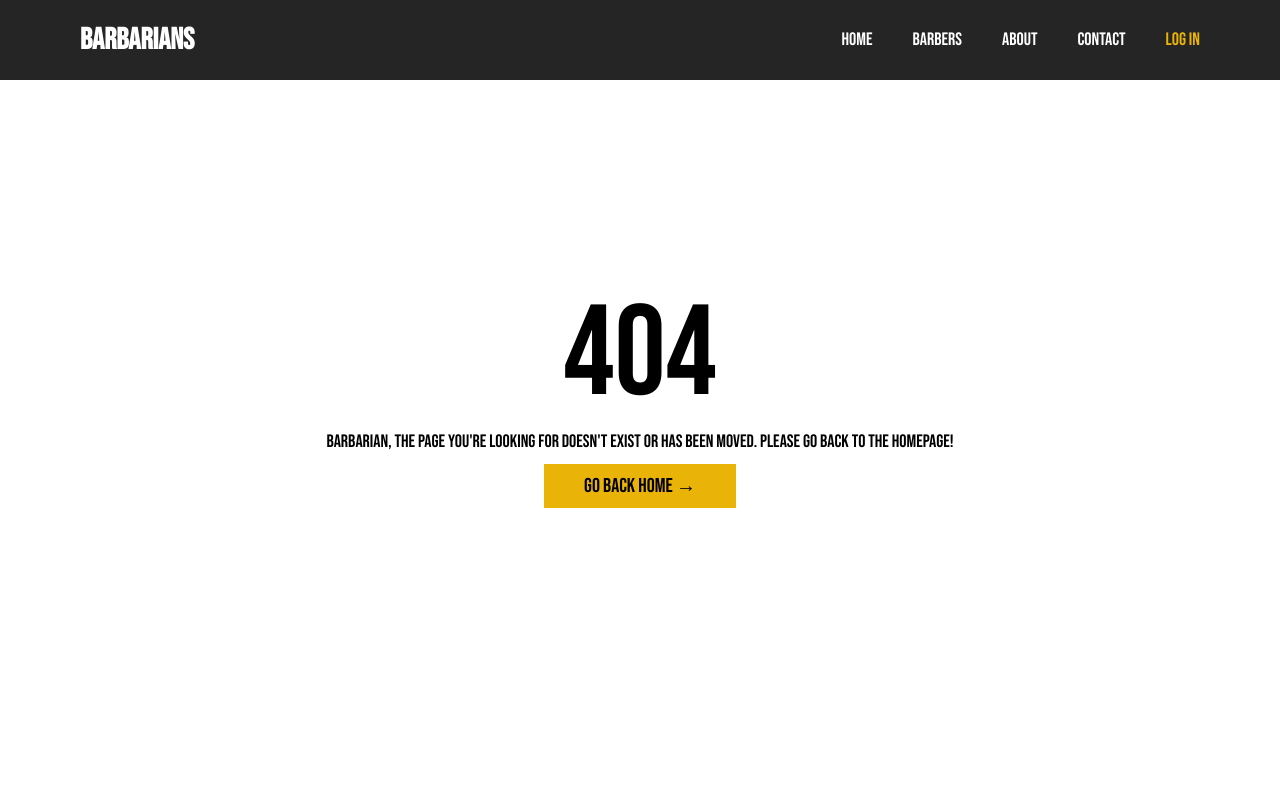
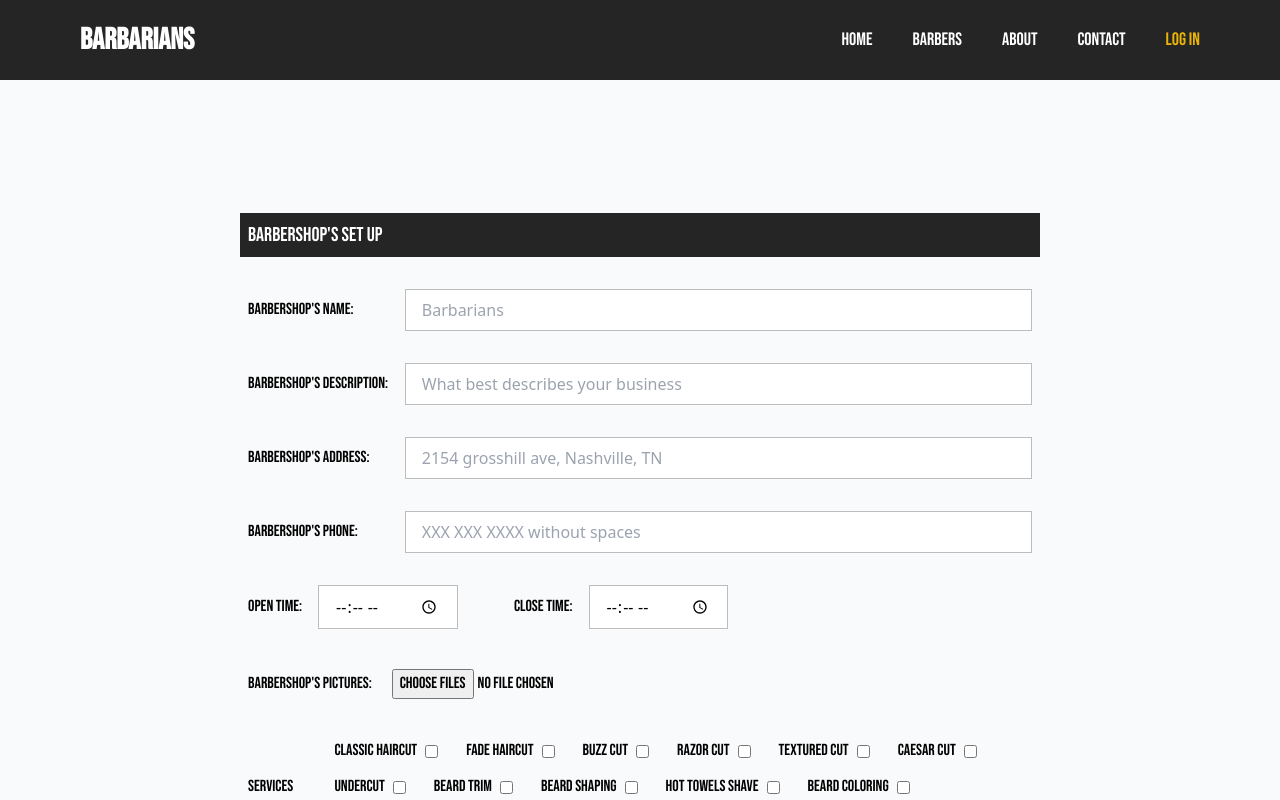
Before and after one commit to sebaslozano99/barbariansFronted, a React (Vite) app: page /barbershop-edit in a window 1280 px wide. Shown: the top 800 px of the page. Built offline with nearby package versions, Linux system fonts and the light colour scheme; no server answers.

Commit message:
added 'barbershop-edit' form

```diff
--- a/src/App.jsx
+++ b/src/App.jsx
@@ -1,5 +1,9 @@
 import { lazy, Suspense } from "react";
-import { BrowserRouter, Route, Routes } from "react-router-dom";
+import { BrowserRouter, Navigate, Route, Routes } from "react-router-dom";
+import { QueryClient, QueryClientProvider } from "@tanstack/react-query";
+import { Toaster } from "react-hot-toast";
+import { UserProvider } from "./context/userContext";
+
 
 
 // Pages
@@ -16,8 +20,8 @@ import Header from "./components/Header";
 import Footer from "./components/Footer";
 import LogInForm from "./components/LogInForm";
 import SignupForm from "./components/SignupForm";
-import { QueryClient, QueryClientProvider } from "@tanstack/react-query";
-import { Toaster } from "react-hot-toast";
+import Admin from "./pages/Admin";
+import EditBarbershop from "./pages/EditBarbershop";
 
 
 const queryClient = new QueryClient();
@@ -25,6 +29,7 @@ const queryClient = new QueryClient();
 export default function App() {
   return (
     <QueryClientProvider client={queryClient} >
+      <UserProvider>
         <BrowserRouter>
           <Suspense fallback={ <h1>Loading...</h1> } >
             <Header />
@@ -35,15 +40,22 @@ export default function App() {
               <Route path="/contact" element={ <Contacts /> } />
               <Route path="*" element={ <NotFound /> } />
 
+              <Route element={ <Admin /> }>
+                <Route path="/barbershop-dashboard" element={ <h1>Admin</h1> } />
+                <Route path="/barbershop-edit" element={ <EditBarbershop /> } />
+              </Route>
+
               <Route path="/auth" element={ <Auth /> }>
+                <Route index element={ <Navigate to="login" replace /> } />
                 <Route path="/auth/login" element={ <LogInForm /> } />
                 <Route path="/auth/signup" element={ <SignupForm /> } />
               </Route>
+
             </Routes>
             <Footer />
           </Suspense>
         </BrowserRouter>
-
+      </UserProvider>
       <Toaster position="top-right" toastOptions={{ className: "bg-[#252525] text-white", duration: 2000}} />
     </QueryClientProvider>
   )
--- /dev/null
+++ b/src/components/CheckboxContainer.jsx
@@ -0,0 +1,28 @@
+import CheckboxItem from "./CheckboxItem";
+
+export default function CheckboxContainer() {
+  return (
+    <div className="flex items-center justify-between gap-4 px-2 w-auto" >
+      <h2 >Services</h2>
+
+      <div className="flex items-center flex-wrap gap-3 w-[90%]" >
+        <CheckboxItem value="classic-haircut" >Classic Haircut</CheckboxItem>
+        <CheckboxItem value="fade-haircut" >Fade Haircut</CheckboxItem>
+        <CheckboxItem value="buzz-cut" >Buzz Cut</CheckboxItem>
+        <CheckboxItem value="razor-cut" >Razor Cut</CheckboxItem>
+        <CheckboxItem value="textured-cut" >Textured Cut</CheckboxItem>
+        <CheckboxItem value="caesar-cut" >Caesar Cut</CheckboxItem>
+        <CheckboxItem value="undercut" >Undercut</CheckboxItem>
+        <CheckboxItem value="beard-trim" >Beard Trim</CheckboxItem>
+        <CheckboxItem value="beard-shaping" >Beard Shaping</CheckboxItem>
+        <CheckboxItem value="hot-towels-shave" >Hot Towels Shave</CheckboxItem>
+        <CheckboxItem value="beard-coloring" >Beard Coloring</CheckboxItem>
+        <CheckboxItem value="hair-repair-treatment" >Hair Repair Treatment</CheckboxItem>
+        <CheckboxItem value="nose-ear-trimming" >Nose and Ear Trimming</CheckboxItem>
+        <CheckboxItem value="beard-shaping" >Mobile Service</CheckboxItem>
+
+      </div>
+
+    </div>
+  )
+}
--- /dev/null
+++ b/src/components/CheckboxItem.jsx
@@ -0,0 +1,23 @@
+import PropTypes from "prop-types";
+
+
+export default function CheckboxItem({children, value}) {
+  return (
+    <div className="flex items-center gap-2 mx-2" >
+      <label htmlFor={value} className="cursor-pointer" >{children}</label>
+      <input
+        id={value}
+        name={value}
+        type="checkbox"
+        value={value}
+        className="cursor-pointer"
+      />
+    </div>
+  )
+}
+
+
+CheckboxItem.propTypes = {
+  children: PropTypes.string,
+  value: PropTypes.string,
+}
--- a/src/components/Header.jsx
+++ b/src/components/Header.jsx
@@ -39,7 +39,7 @@ export default function Header() {
 
 
   return (
-    <header className={`fixed top-0 z-50 flex items-center justify-between px-20 text-white w-full h-[10vh] ${isRightpage && isScrolled ? "bg-[#252525]/40" : "bg-[#252525]"} backdrop-blur-sm transition-all ease-in-out duration-500`} >
+    <header className={`sticky top-0 z-50 flex items-center justify-between px-20 text-white w-full h-[10vh] ${isRightpage && isScrolled ? "bg-[#252525]/40" : "bg-[#252525]"} backdrop-blur-sm transition-all ease-in-out duration-500`} >
       <h1 className="font-bold text-3xl" >
         <Link to="/" >Barbarians</Link>
       </h1>
--- a/src/components/SignupForm.jsx
+++ b/src/components/SignupForm.jsx
@@ -1,9 +1,10 @@
 import { useReducer } from 'react';
-import { Link } from 'react-router-dom';
-import PasswordInput from './PasswordInput';
+import { Link, useNavigate } from 'react-router-dom';
 import { useMutation } from '@tanstack/react-query';
 import { signup } from '../services/userAuth';
+import PasswordInput from './PasswordInput';
 import toast from 'react-hot-toast';
+import Spinner from './Spinner';
 
 
 const initialState = {
@@ -64,12 +65,19 @@ function reducer(state, action){
 export default function SignupForm() {
 
   const [{first_name, last_name, email, password, confirm_password, role}, dispatch] = useReducer(reducer, initialState);
+  const navigate = useNavigate();
 
-  const { mutate } = useMutation({
+
+  const { mutate, isPending } = useMutation({
     mutationFn: (e) => signup(e, first_name, last_name, email, password, confirm_password, role),
-    onSuccess: (data) => toast.success(data.message),
+    onSuccess: (data) => {
+      if(role === "user") navigate("/barbers");
+      else navigate("/barbershop-edit");
+      toast.success(data.message);
+    },
     onError: (error) => toast.error(error.message),
   });
+
 
   return (
     <form
@@ -139,7 +147,7 @@ export default function SignupForm() {
 
 
       <div className="flex items-center justify-end gap-6" >
-        <button className="px-8 py-1 text-white text-lg bg-[#252525] " >Sign up</button>
+        <button className="flex justify-center items-center px-8 py-1 text-white text-lg w-28 h-10 bg-[#252525] " >{isPending ? <Spinner  /> : "Sign up"  }</button>
         <p>You already have an account? <Link to="/auth/login" className="text-yellow-600 underline" >Log in</Link> </p>
       </div>
 
--- /dev/null
+++ b/src/components/Spinner.jsx
@@ -0,0 +1,18 @@
+import PropTypes from "prop-types";
+
+
+export default function Spinner({size = 1}) {
+  return (
+    <div
+        className={`border-2 border-t-gray-600 border-r-gray-600 rounded-full animate-spin`}
+        style={{width: `${size}em`, height: `${size}em`}}
+    >
+
+    </div>
+  )
+}
+
+
+Spinner.propTypes = {
+    size: PropTypes.number
+}
--- /dev/null
+++ b/src/context/UserContext.jsx
@@ -0,0 +1,72 @@
+import { createContext, useEffect } from "react";
+import { useContext } from "react";
+import { useState } from "react";
+import PropTypes from "prop-types";
+
+
+
+
+
+const BASE_API_URL = "http://localhost:5000";
+const UserContext = createContext();
+
+export function UserProvider({children}) {
+
+  const [user, setUser] = useState(null);
+  const [isAuthenticated, setIsAuthenticated] = useState(false);
+  const [isLoading, setIsLoading] = useState(false);
+
+  async function validateToken(){
+    setIsLoading(true);
+    try{
+      const res = await fetch(`${BASE_API_URL}/api/auth/validate-token`, {
+        method: "GET",
+        credentials: "include",
+      });
+
+      if(!res.ok) {
+        const errorData = await res.json();
+        throw new Error(errorData.message);
+      }
+
+      const data = await res.json();
+
+      setUser(data);
+    }
+    catch(error){
+      throw new Error(error.message);
+    }
+    finally{
+      setIsLoading(false);
+    }
+  }
+
+  useEffect(() => {
+    validateToken();
+  }, [])
+
+
+  return (
+    <UserContext.Provider value={{
+      user,
+      isAuthenticated,
+      isLoading,
+      setUser,
+      setIsAuthenticated
+    }}>
+      { children }
+    </UserContext.Provider>
+  )
+}
+
+
+export function useUserContext(){
+    const context = useContext(UserContext);
+    if(context === "undefined") throw new Error("'useUserContext' must be used inside 'useUserContext'");
+    return context;
+}
+
+
+UserProvider.propTypes = {
+    children: PropTypes.node
+}
--- /dev/null
+++ b/src/pages/Admin.jsx
@@ -0,0 +1,10 @@
+import { Outlet } from "react-router-dom";
+
+
+export default function Admin() {
+  return (
+    <main className="flex justify-center items-center w-full bg-gray-50">
+      <Outlet />
+    </main>
+  )
+}
--- /dev/null
+++ b/src/pages/EditBarbershop.jsx
@@ -0,0 +1,112 @@
+import CheckboxContainer from "../components/CheckboxContainer";
+import PasswordInput from "../components/PasswordInput";
+
+
+
+
+
+
+
+export default function EditBarbershop() {
+
+
+
+  return (
+    <main className="flex justify-center items-center w-full h-[110vh] bg-gray-50">
+
+      <form className="flex flex-col gap-8 mt-20 w-[50em]" >
+
+        <h2 className="p-2 text-white text-xl w-full bg-[#252525]" >Barbershop&apos;s Set up</h2>
+
+        <PasswordInput
+          type="text"
+          label="Barbershop's Name:"
+          placeholder="Barbarians"
+          idName="barbershop-name"
+          // inputValue={first_name}
+          // onChangeFunc={(e) => dispatch({type: "first_name/set", payload: e.target.value})}
+        />
+
+        <PasswordInput
+          type="text"
+          label="Barbershop's Description:"
+          placeholder="What best describes your business"
+          idName="barbershop-description"
+          // inputValue={first_name}
+          // onChangeFunc={(e) => dispatch({type: "first_name/set", payload: e.target.value})}
+        />
+
+        <PasswordInput
+          type="text"
+          label="Barbershop's Address:"
+          placeholder="2154 grosshill ave, Nashville, TN"
+          idName="barbershop-name"
+          // inputValue={first_name}
+          // onChangeFunc={(e) => dispatch({type: "first_name/set", payload: e.target.value})}
+        />
+
+        <PasswordInput
+          type="tel"
+          label="Barbershop's Phone:"
+          placeholder="XXX XXX XXXX without spaces"
+          idName="barbershop-phone"
+          // inputValue={first_name}
+          // onChangeFunc={(e) => dispatch({type: "first_name/set", payload: e.target.value})}
+        />
+
+        <div className="flex items-center gap-10" >
+
+          <div className="flex items-center justify-between gap-4 px-2 w-auto" >
+            <label htmlFor="open">Open Time:</label>
+            <input
+              id="open"
+              name="open"
+              type="time"
+              // value={inputValue}
+              // onChange={(e) => onChangeFunc(e)}
+              className="px-4 py-2 font-sans w-auto border-[1px] border-[#252525]/30 cursor-pointer"
+              required
+            />
+          </div>
+
+          <div className="flex items-center justify-between gap-4 px-2 w-auto" >
+            <label htmlFor="open">Close Time:</label>
+            <input
+              id="open"
+              name="open"
+              type="time"
+              // value={inputValue}
+              // onChange={(e) => onChangeFunc(e)}
+              className="px-4 py-2 font-sans w-auto border-[1px] border-[#252525]/30 cursor-pointer"
+              required
+            />
+          </div>
+
+        </div>
+
+        <div className="flex items-center gap-1 px-2 w-auto" >
+          <label htmlFor="images">Barbershop&apos;s Pictures:</label>
+          <input
+            id="images"
+            name="images"
+            type="file"
+            multiple
+            accept=".jpg, .jpeg"
+            className="px-4 py-2 w-auto cursor-pointer"
+            required
+          />
+        </div>
+
+        <CheckboxContainer />
+
+        <div className="flex justify-end" >
+          <button className="py-2 text-white w-20 bg-[#252525]" >
+            Save
+          </button>
+        </div>
+
+      </form>
+
+    </main>
+  )
+}
```
Also changed, not shown: src/components/PasswordInput.jsx (indentation only). Lines whose indentation alone changed are shown as unchanged.
